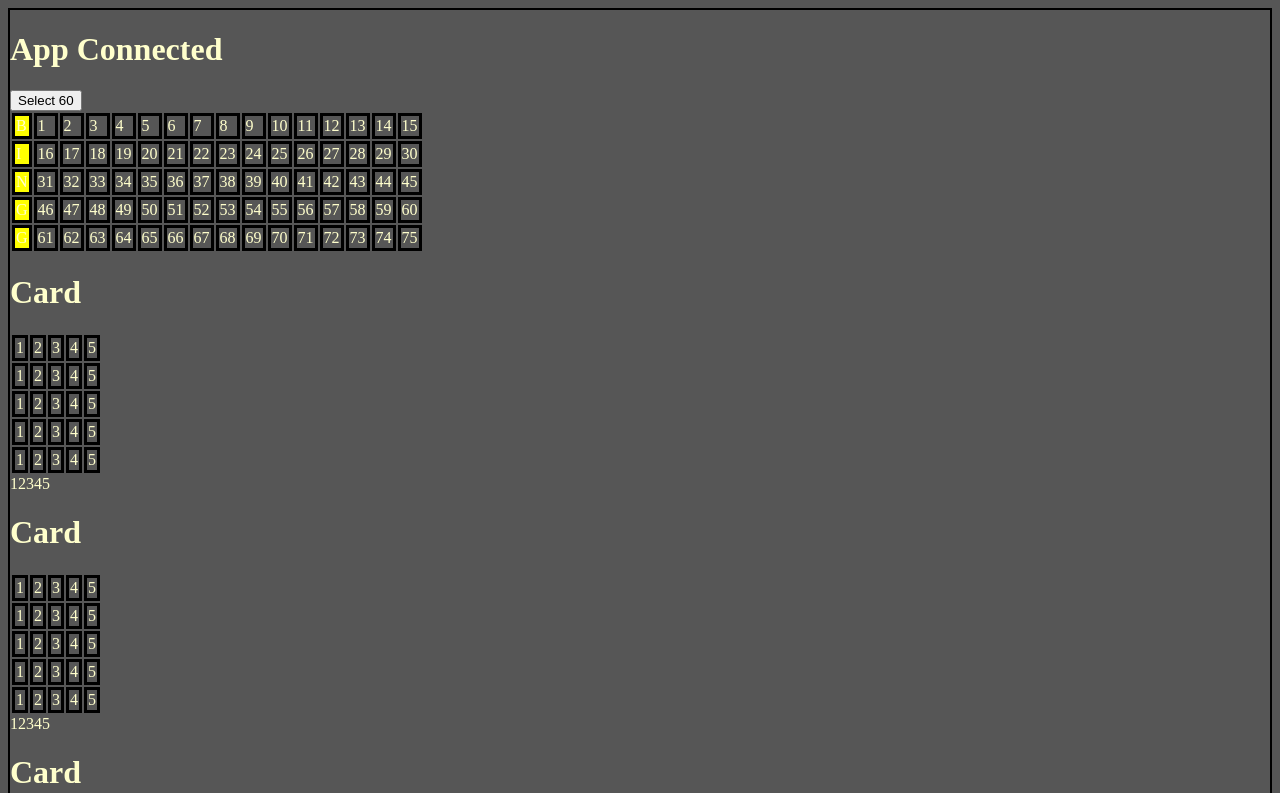
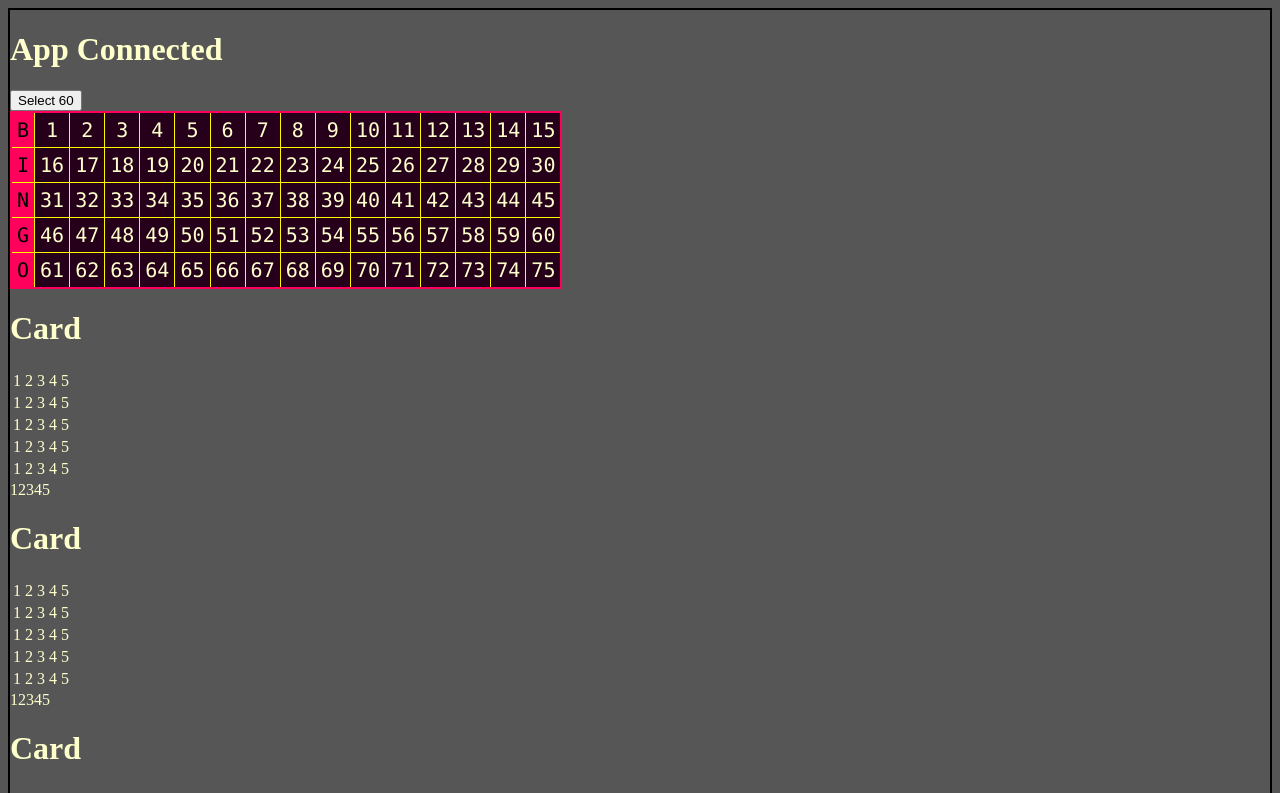
Before and after one commit to dschneck/official-interjection, a React (Create React App) app: page / in a window 1280 px wide. Shown: the top 793 px of the page. Built offline with nearby package versions, Linux system fonts and the light colour scheme.

Commit message:
added some styling to the board component

```diff
--- a/src/App.css
+++ b/src/App.css
@@ -4,22 +4,3 @@ body {
 	border: solid black 2px
 
 }
-
-#B-row {
-
-}
-
-#letter {
-	background-color: yellow;
-
-}
-
-.selected {
-	color: red;
-
-}
-
-td {
-	border: solid black;
-
-}
--- a/src/App.js
+++ b/src/App.js
@@ -1,9 +1,10 @@
 import React from 'react';
 import {useSelector, useDispatch} from 'react-redux';
+import {select} from  './actions/board/boardSlice.js';
 import './App.css';
+import './Board.css';
 import Board from './Board.js';
-import Card_Container from './CardContainer.js';
-import {select} from  './actions/board/boardSlice.js';
+import CardContainer from './CardContainer.js';
 
 function App(props) {
 	const dispatch = useDispatch();
@@ -13,14 +14,13 @@ function App(props) {
 	let max = Math.floor(75);
 
 	let i = Math.floor(Math.random() * (max - min) + min);
-	console.log('I is ' + i);
 	const num = props.numCards;
 	return (
-		<div className="app">
+		<div id="app">
 				<h1>App Connected</h1>
 				<button onClick={() => dispatch(select(i))}>Select {i}</button>
 				<Board />
-				<Card_Container numCards={num} />
+				<CardContainer numCards={num} />
 		</div>
 
 	)
--- /dev/null
+++ b/src/Board.css
@@ -0,0 +1,58 @@
+.selected {
+	background-color: teal;
+}
+
+
+.letter {
+	background-color: #ff005c;
+	/*color: #fff600;*/
+	color: black;
+	font-size: x-large;
+	border: 10px solid #fff600;
+	padding-right: 10px;
+}
+
+#board {
+	border: 2px solid #ff005c;
+	border-collapse: collapse;
+	background-color: #26001B;
+	font-family: "Lucida Console", "Courier New", monospace;
+	height:100%;
+	text-align: center;
+}
+
+#board th, #board td {
+  border: 1px solid #fff600;
+  padding: 5px 5px 5px 5px;
+  font-size: 20px;
+}
+
+/*
+table, td, tr{
+	border: 1px solid #fff600;
+	border-collapse: collapse;
+}
+*/
+
+/*
+These may be useful later
+#B-row {
+
+}
+
+#I-row {
+
+}
+
+#N-row {
+
+}
+
+#G-row {
+
+}
+
+#O-row {
+
+}
+*/
--- a/src/Board.js
+++ b/src/Board.js
@@ -1,5 +1,6 @@
 import React from 'react';
 import {useSelector, useDispatch} from 'react-redux';
+//import './Board.css';
 // need  to import the actions that board would take
 
 
@@ -10,37 +11,32 @@ function Board(props) {
 		return (
 			<table id="board">
 			<tbody>
-			<tr id="B-row"><td id="letter">B</td>
+			<tr id="B-row"><td className="letter">B</td>
 				{board.slice(0, 15).map( (element, index) => {
-					console.log("board at index " + index+ ": " + element);
 					if (element) return <td className="selected">{index+1}</td>
 					return <td>{index+1}</td>
 				})}
 			</tr>
-			<tr id="I-row"><td id="letter">I</td>
+			<tr id="I-row"><td className="letter">I</td>
 				{board.slice(15, 30).map( (element, index) => {
-					console.log("board at index " + index+ ": " + element);
 					if (element) return <td className="selected">{index+16}</td>
 					return <td>{index+16}</td>
 				})}
 			</tr>
-			<tr id="N-row"><td id="letter">N</td>
+			<tr id="N-row"><td className="letter">N</td>
 				{board.slice(30, 45).map( (element, index) => {
-					console.log("board at index " + index+ ": " + element);
 					if (element) return <td className="selected">{index+31}</td>
 					return <td>{index+31}</td>
 				})}
 			</tr>
-			<tr id="G-row"><td id="letter">G</td>
+			<tr id="G-row"><td className="letter">G</td>
 				{board.slice(45, 60).map( (element, index) => {
-					console.log("board at index " + index+ ": " + element);
 					if (element) return <td className="selected">{index+46}</td>
 					return <td>{index+46}</td>
 				})}
 			</tr>
-			<tr id="O-row"><td id="letter">G</td>
+			<tr id="O-row"><td className="letter">O</td>
 				{board.slice(60, 75).map( (element, index) => {
-					console.log("board at index " + index+ ": " + element);
 					if (element) return <td className="selected">{index+61}</td>
 					return <td>{index+61}</td>
 				})}
--- a/src/CardContainer.js
+++ b/src/CardContainer.js
@@ -1,7 +1,7 @@
 import React from 'react';
 import Card from './Card.js';
 
-class Card_Container extends React.Component {
+class CardContainer extends React.Component {
 	constructor(props) {
 		super(props);
 		this.numCards = props.numCards;
@@ -20,4 +20,4 @@ class Card_Container extends React.Component {
 	}
 }
 
-export default Card_Container;
+export default CardContainer;
```
